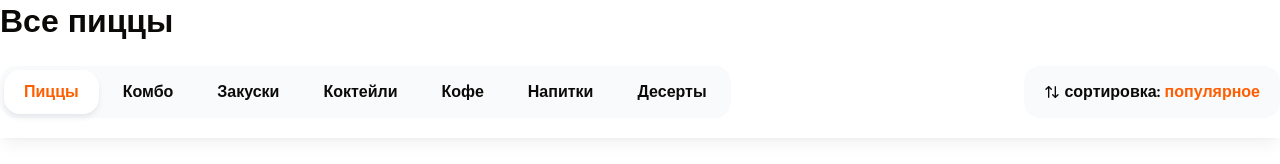
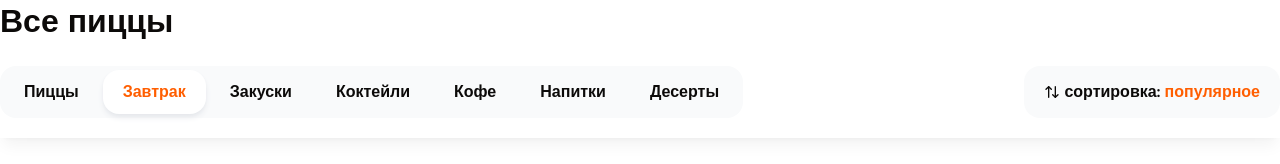
Before and after one commit to maxim-bekish/pizza, a Next.js app: page / in a window 1280 px wide. Shown: the part 152-316 px from the top of the page. Built offline with nearby package versions, Linux system fonts and the light colour scheme.

Commit message:
ready tap top bar. end one step frontend

```diff
--- a/app/globals.css
+++ b/app/globals.css
@@ -5,7 +5,7 @@
 html {
 	scroll-behavior: smooth;
 }
-
+/* для плавного скролла */
 @media screen and (prefers-reduced-motion: reduce) {
 	html {
 		scroll-behavior: auto;
--- a/app/page.tsx
+++ b/app/page.tsx
@@ -39,7 +39,7 @@ export default function Home() {
 									{ id: 6, name: 'Пицца', imageUrl: 'https://media.dodostatic.net/image/r:233x233/11EE7D612FC7B7FCA5BE822752BEE1E5.avif', price: 500, items: [{ price: 550 }] },
 									{ id: 7, name: 'Пицца', imageUrl: 'https://media.dodostatic.net/image/r:233x233/11EE7D612FC7B7FCA5BE822752BEE1E5.avif', price: 500, items: [{ price: 550 }] },
 								]}
-								categoryId={1}
+								categoryId={2}
 							/>
 						</div>
 					</div>
--- a/components/shared/categories.tsx
+++ b/components/shared/categories.tsx
@@ -1,19 +1,30 @@
+'use client'
+
 import React from 'react'
 import { cn } from '@/lib/utils'
+import { useCategoryStore } from '@/store/category'
 
 interface Props {
 	className?: string
 }
 
-const cats = ['Пиццы', 'Комбо', 'Закуски', 'Коктейли', 'Кофе', 'Напитки', 'Десерты']
-const activeIndex = 0
+const cats = [
+	{ id: 1, name: 'Пиццы' },
+	{ id: 2, name: 'Завтрак' },
+	{ id: 3, name: 'Закуски' },
+	{ id: 4, name: 'Коктейли' },
+	{ id: 5, name: 'Кофе' },
+	{ id: 6, name: 'Напитки' },
+	{ id: 7, name: 'Десерты' },
+]
 
 export const Categories: React.FC<Props> = ({ className }) => {
+	const categoryActiveId = useCategoryStore(state => state.activeId)
 	return (
 		<div className={cn('inline-flex gap-1 bg-gray-50 p-1 rounded-2xl ', className)}>
-			{cats.map((cat, index) => (
-				<a className={cn('flex items-center font-bold h-11 rounded-2xl px-5', activeIndex === index && 'bg-white shadow-md shadow-gray-200 text-primary')} key={index} href='#'>
-					<button type='button'>{cat}</button>
+			{cats.map(({ name, id }, index) => (
+				<a href={`/#${name}`} className={cn('flex items-center font-bold h-11 rounded-2xl px-5', categoryActiveId === id && 'bg-white shadow-md shadow-gray-200 text-primary')} key={index}>
+					<button type='button'>{name}</button>
 				</a>
 			))}
 		</div>
--- a/components/shared/filter-сheckbox.tsx
+++ b/components/shared/filter-сheckbox.tsx
@@ -1,40 +1,23 @@
-import React from 'react';
-import { Checkbox } from '../ui/checkbox';
+import React from 'react'
+import { Checkbox } from '../ui/checkbox'
 
 export interface FilterCheckboxProps {
-  text: string;
-  value: string;
-  endAdornment?: React.ReactNode;
-  onCheckedChange?: (checked: boolean) => void;
-  checked?: boolean;
-  name?: string;
+	text: string
+	value: string
+	endAdornment?: React.ReactNode
+	onCheckedChange?: (checked: boolean) => void
+	checked?: boolean
+	name?: string
 }
 
-
-
-export const FilterCheckbox: React.FC<FilterCheckboxProps> = ({
-  text,
-  value,
-  endAdornment,
-  onCheckedChange,
-  checked,
-  name,
-}) => {
-  return (
-    <div className="flex items-center space-x-2">
-      <Checkbox
-        onCheckedChange={onCheckedChange}
-        checked={checked}
-        value={value}
-        className="rounded-[8px] w-6 h-6"
-        id={`checkbox-${String(name)}-${String(value)}`}
-      />
-      <label
-        htmlFor={`checkbox-${String(name)}-${String(value)}`}
-        className="leading-none cursor-pointer flex-1">
-        {text}
-      </label>
-      {endAdornment}
-    </div>
-  );
-};
+export const FilterCheckbox: React.FC<FilterCheckboxProps> = ({ text, value, endAdornment, onCheckedChange, checked, name }) => {
+	return (
+		<div className='flex items-center space-x-2'>
+			<Checkbox onCheckedChange={onCheckedChange} checked={checked} value={value} className='rounded-[8px] w-6 h-6' id={`checkbox-${String(name)}-${String(value)}`} />
+			<label htmlFor={`checkbox-${String(name)}-${String(value)}`} className='leading-none cursor-pointer flex-1'>
+				{text}
+			</label>
+			{endAdornment}
+		</div>
+	)
+}
--- a/components/shared/products-group-list.tsx
+++ b/components/shared/products-group-list.tsx
@@ -1,7 +1,10 @@
+'use client'
 import React from 'react'
 import { Title } from './title'
 import { cn } from '@/lib/utils'
 import { ProductCard } from './product-card'
+import { useIntersection } from 'react-use'
+import { useCategoryStore } from '@/store/category'
 
 interface Props {
 	title: string
@@ -12,8 +15,18 @@ interface Props {
 }
 
 export const ProductsGroupList: React.FC<Props> = ({ title, items, listClassName, categoryId, className }) => {
+	const setActiveCategoryId = useCategoryStore(state => state.setActiveId)
+	const intersectionRef = React.useRef(null)
+	const intersection = useIntersection(intersectionRef, {
+		threshold: 0.4,
+	})
+	React.useEffect(() => {
+		if (intersection?.isIntersecting) {
+			setActiveCategoryId(categoryId)
+		}
+	}, [categoryId, intersection?.isIntersecting, title])
 	return (
-		<div className={className}>
+		<div className={className} id={title} ref={intersectionRef}>
 			<Title text={title} size='lg' className='font-extrabold mb-5' />
 			<div className={cn('grid grid-cols-3 gap-[50px]', listClassName)}>
 				{items.map((product, index) => (
--- a/package.json
+++ b/package.json
@@ -21,9 +21,11 @@
     "next": "14.2.13",
     "react": "^18",
     "react-dom": "^18",
+    "react-use": "^17.5.1",
     "tailwind-merge": "^2.5.2",
     "tailwindcss-animate": "^1.0.7",
-    "vaul": "^1.0.0"
+    "vaul": "^1.0.0",
+    "zustand": "^5.0.0-rc.2"
   },
   "devDependencies": {
     "@types/node": "^20",
--- /dev/null
+++ b/store/category.ts
@@ -0,0 +1,10 @@
+import { create } from 'zustand'
+
+interface State {
+	activeId: number
+	setActiveId: (activeId: number) => void
+}
+export const useCategoryStore = create<State>()(set => ({
+	activeId: 1,
+	setActiveId: (activeId: number) => set({ activeId }),
+}))
```
Also changed, not shown: app/layout.tsx (+5 -7 lines), components/shared/container.tsx (+5 -5 lines), 1 other file (tests, documents, lock files or other folders). Lines whose indentation alone changed are shown as unchanged.
